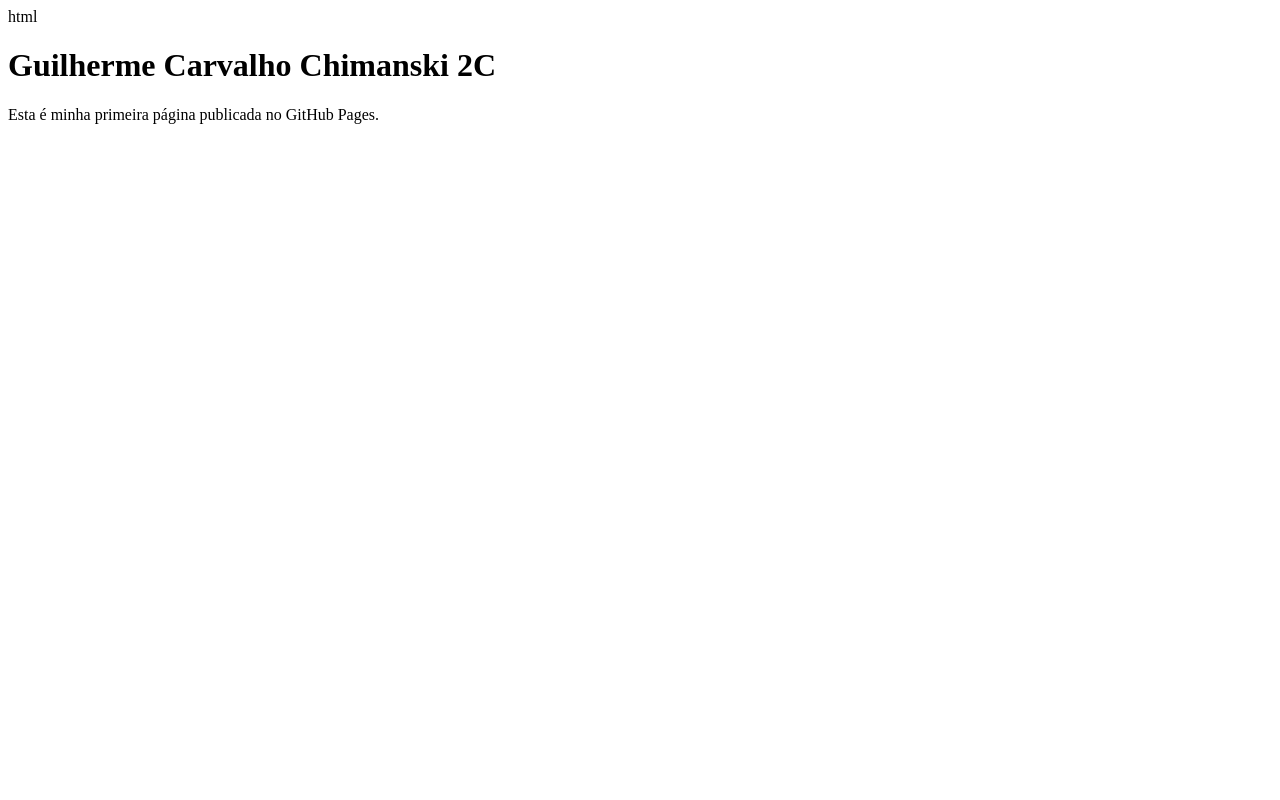
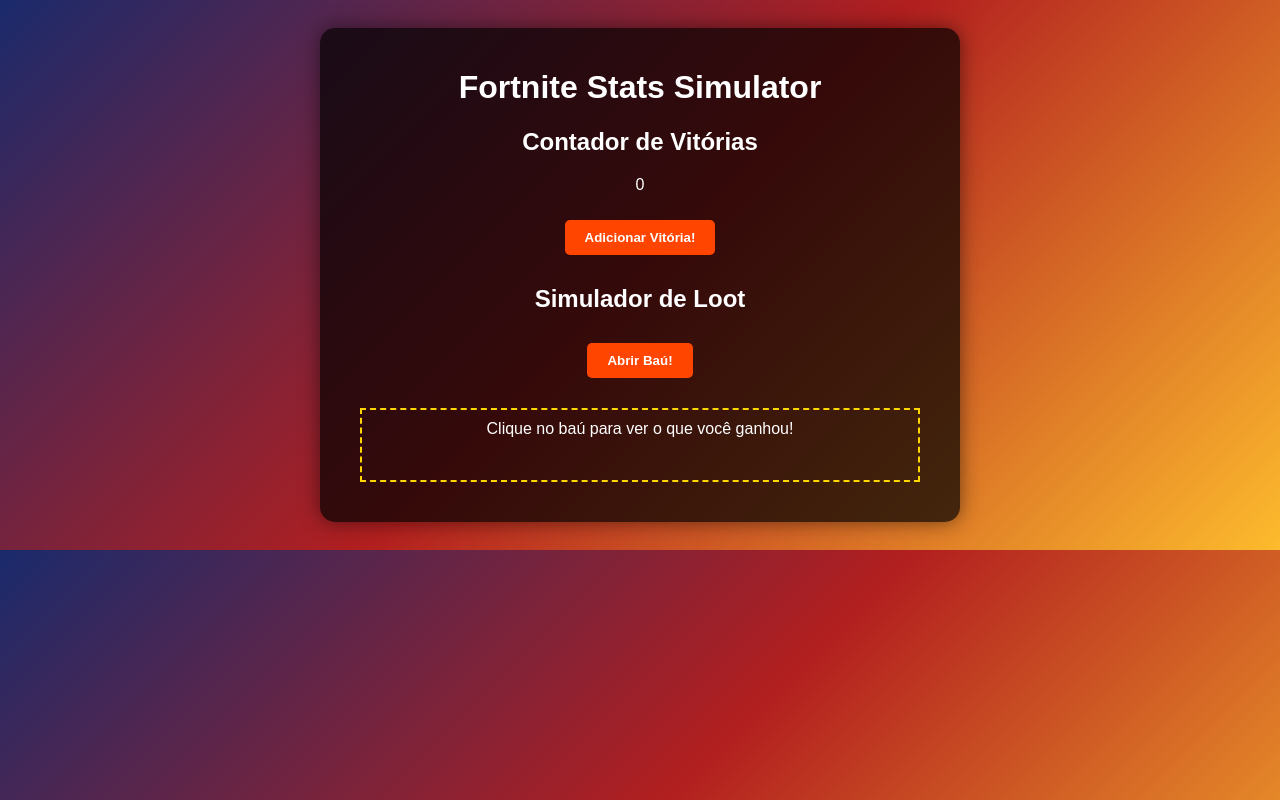
Before and after one commit to Guix01054/projeto-programa-o, a plain HTML site: page index.html in a window 1280 px wide. Drawn offline with Linux system fonts and the light colour scheme.

Commit message:
Update index.html

```diff
--- a/index.html
+++ b/index.html
@@ -1,14 +1,108 @@
-html
-
 <!DOCTYPE html>
-<html lang="pt-BR">
+<html lang="pt-br">
 <head>
-<meta charset="UTF-8">
-<title>Minha Primeira Página</title>
+    <meta charset="UTF-8">
+    <meta name="viewport" content="width=device-width, initial-scale=1.0">
+    <title>Fortnite Stats Simulator</title>
+    <style>
+        body {
+            font-family: 'Arial', sans-serif;
+            background: linear-gradient(135deg, #1a2a6c, #b21f1f, #fdbb2d);
+            color: white;
+            text-align: center;
+            padding: 20px;
+        }
+        .container {
+            background-color: rgba(0, 0, 0, 0.7);
+            border-radius: 15px;
+            padding: 20px;
+            max-width: 600px;
+            margin: 0 auto;
+            box-shadow: 0 0 20px rgba(0, 0, 0, 0.5);
+        }
+        button {
+            background-color: #FF4500;
+            color: white;
+            border: none;
+            padding: 10px 20px;
+            margin: 10px;
+            border-radius: 5px;
+            cursor: pointer;
+            font-weight: bold;
+            transition: transform 0.2s;
+        }
+        button:hover {
+            transform: scale(1.05);
+            background-color: #FF6347;
+        }
+        #lootResult {
+            margin: 20px;
+            padding: 10px;
+            border: 2px dashed gold;
+            min-height: 50px;
+        }
+    </style>
 </head>
 <body>
+    <div class="container">
+        <h1>Fortnite Stats Simulator</h1>
 
-<h1>Guilherme Carvalho Chimanski 2C</h1>
-<p>Esta é minha primeira página publicada no GitHub Pages.</p>
+        <h2>Contador de Vitórias</h2>
+        <p id="wins">0</p>
+        <button onclick="addWin()">Adicionar Vitória!</button>
+
+        <h2>Simulador de Loot</h2>
+        <button onclick="openLoot()">Abrir Baú!</button>
+        <div id="lootResult">Clique no baú para ver o que você ganhou!</div>
+    </div>
+
+    <script>
+        // Contador de vitórias
+        let wins = 0;
+        function addWin() {
+            wins++;
+            document.getElementById('wins').textContent = wins;
+        }
+
+        // Simulador de loot
+        const lootItems = [
+            "Pistola Comum",
+            "Fuzil Épico (SCAR)",
+            "Sniper Lendária",
+            "Poção de Escudo",
+            "Granadas",
+            "Míticas: Espada do Thanos!",
+            "Balões de Fumaça",
+            "Arco Épico",
+            "Colete de Vida Raro"
+        ];
+
+        function openLoot() {
+            const resultDiv = document.getElementById('lootResult');
+            // Efeito de "carregamento"
+            resultDiv.textContent = "Abrindo...";
+
+            setTimeout(() => {
+                const randomIndex = Math.floor(Math.random() * lootItems.length);
+                const rarityColors = {
+                    "Comum": "gray",
+                    "Raro": "blue",
+                    "Épico": "purple",
+                    "Lendária": "gold",
+                    "Míticas": "orange"
+                };
+
+                const item = lootItems[randomIndex];
+                let rarity = "Comum";
+
+                if (item.includes("Épico")) rarity = "Épico";
+                else if (item.includes("Raro")) rarity = "Raro";
+                else if (item.includes("Lendária")) rarity = "Lendária";
+                else if (item.includes("Míticas")) rarity = "Míticas";
+
+                resultDiv.innerHTML = `<span style="color: ${rarityColors[rarity]}; font-weight: bold;">${item}</span>`;
+            }, 1000);
+        }
+    </script>
 </body>
 </html>
```
